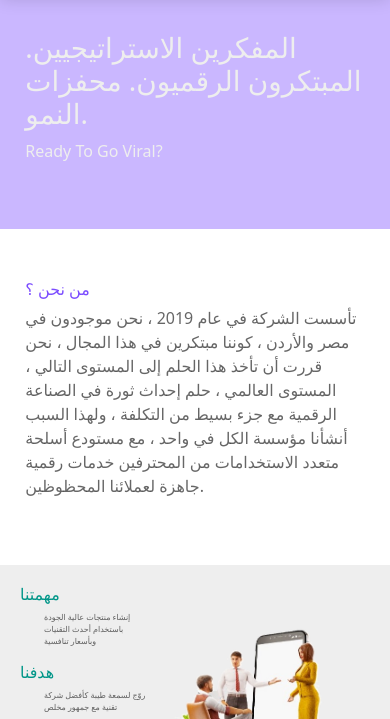
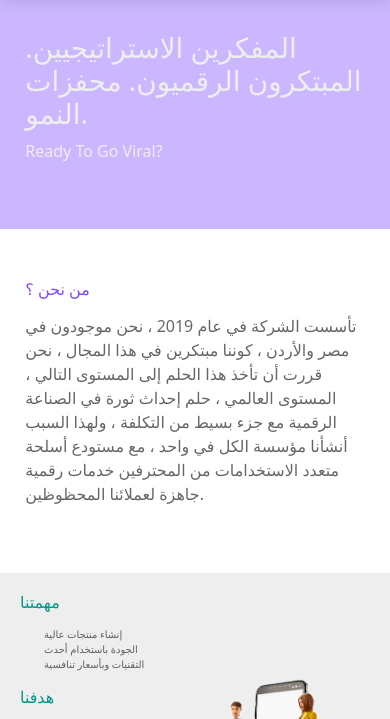
Before and after one commit to DevYousefM/digitopia, a plain HTML site: page about.html in a window 390 px wide. Shown: the part 85-804 px from the top of the page. Drawn offline with nearby package versions, Linux system fonts and the light colour scheme; a web font is replaced by a local one.

Commit message:
Update style.css

```diff
--- a/css/style.css
+++ b/css/style.css
@@ -395,11 +395,11 @@
     padding: 3px 8px !important;
   }
   .res-1 {
-    margin-bottom: 7px !important;
+    margin-bottom: 15px !important;
     font-size: 16px;
   }
   .res-2 {
-    font-size: 8px;
+    font-size: 10px;
   }
   .res-3 {
     font-size: 8px;
```
